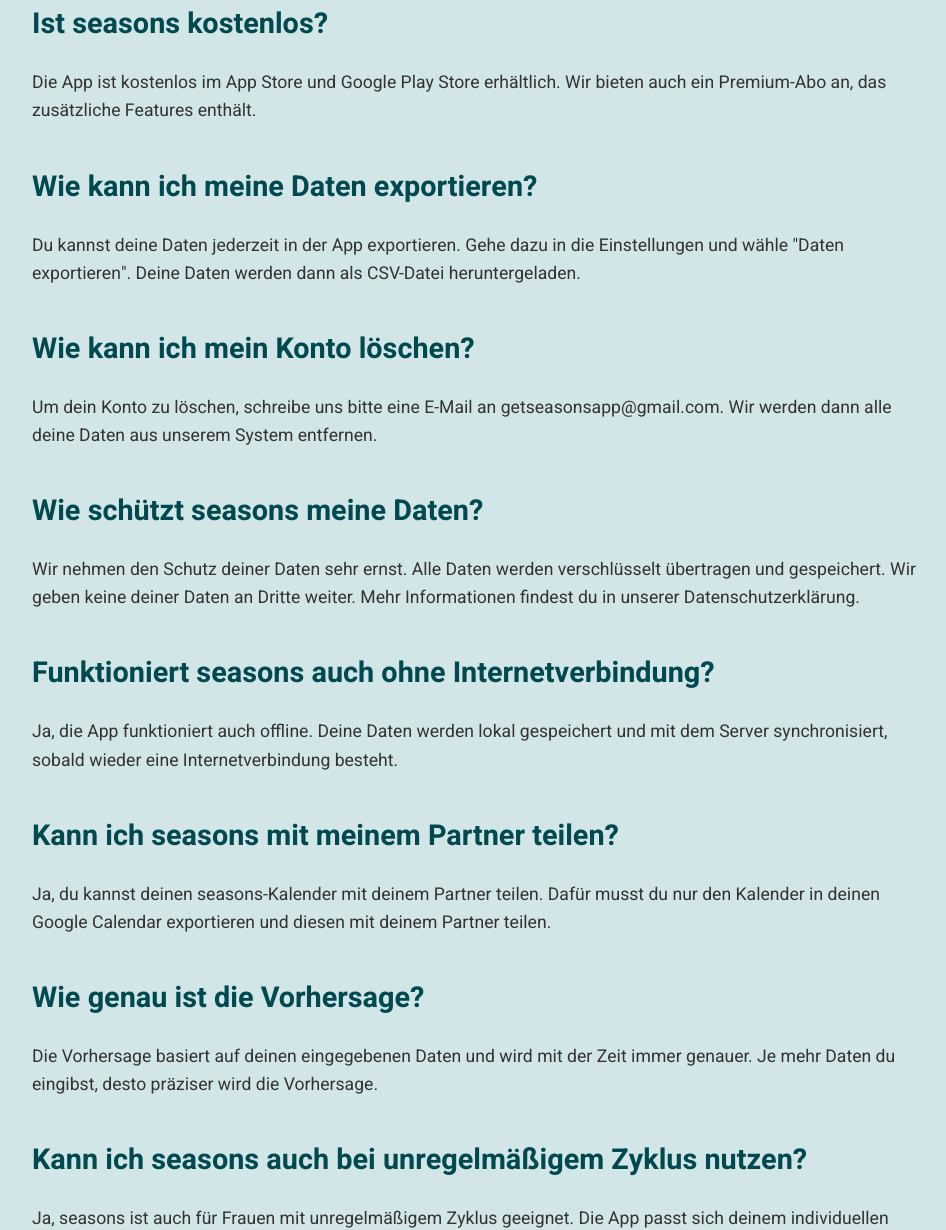
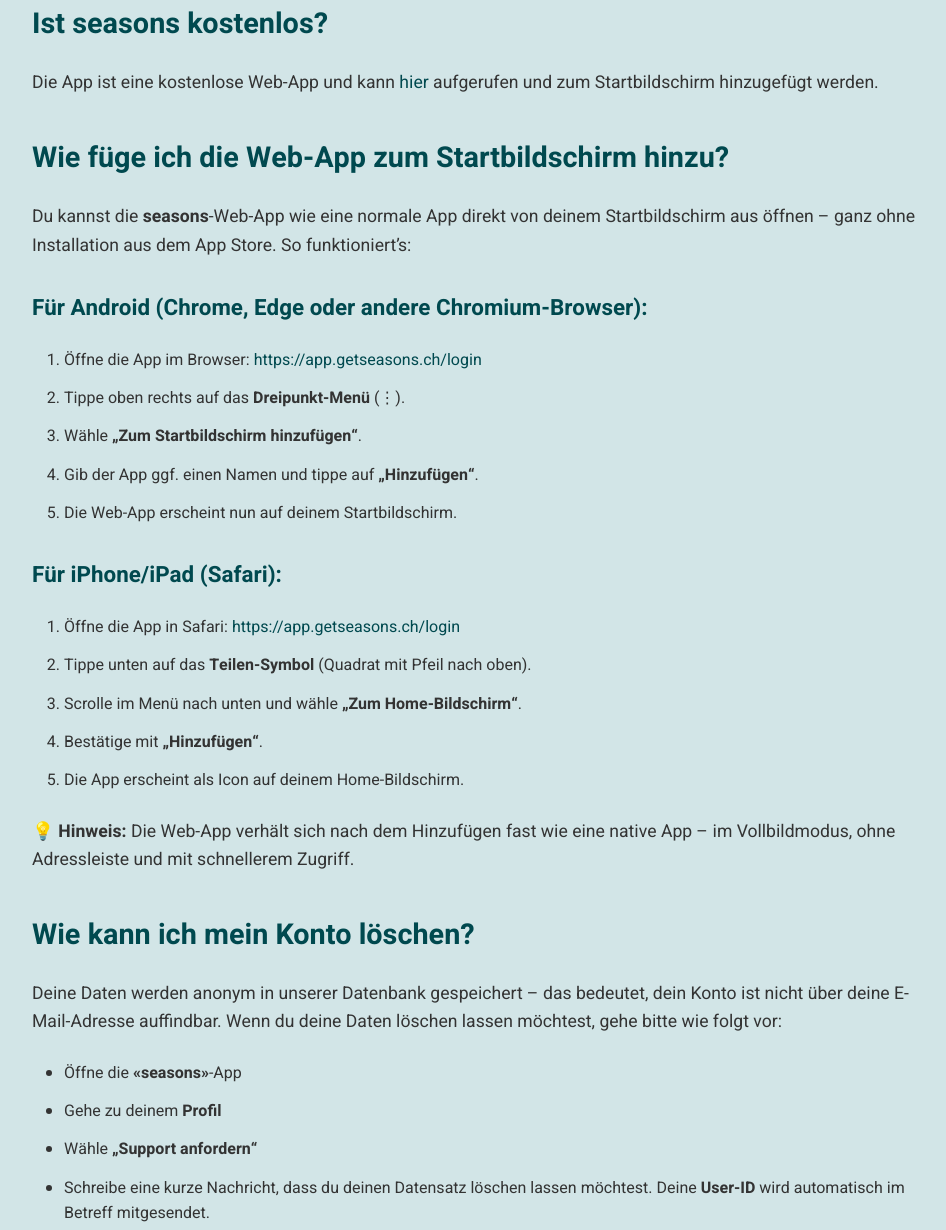
Before and after one commit to MizuBishi/seasons-website, a website: page faq.html in a window 1280 px wide. Shown: the part 710-1940 px from the top of the page, without its empty margins (160-1106 px from the left). Drawn offline with Linux system fonts and the light colour scheme.

Commit message:
fix: Update FAQ section

```diff
--- a/faq.html
+++ b/faq.html
@@ -35,8 +35,9 @@
         <p>
           Wir haben euch eine Zusammenstellung der meist gestellten Fragen
           gemacht. Falls eure Frage untenstehend nicht beantwortet wird, dürft
-          ihr euch ungeniert und jederzeit unter getseasonsapp@gmail.com bei uns
-          melden!
+          ihr euch ungeniert und jederzeit unter
+          <a href="mailto:getseasonsapp@gmail.com">getseasonsapp@gmail.com</a>
+          bei uns melden!
         </p>
 
         <h2>Was ist seasons?</h2>
@@ -60,23 +61,94 @@
 
         <h2>Ist seasons kostenlos?</h2>
         <p>
-          Die App ist kostenlos im App Store und Google Play Store erhältlich.
-          Wir bieten auch ein Premium-Abo an, das zusätzliche Features enthält.
+          Die App ist eine kostenlose Web-App und kann
+          <a
+            href="https://app.getseasons.ch/login"
+            target="_blank"
+            rel="noopener noreferrer"
+          >
+            hier
+          </a>
+          aufgerufen und zum Startbildschirm hinzugefügt werden.
         </p>
 
-        <h2>Wie kann ich meine Daten exportieren?</h2>
+        <h2>Wie füge ich die Web-App zum Startbildschirm hinzu?</h2>
         <p>
-          Du kannst deine Daten jederzeit in der App exportieren. Gehe dazu in
-          die Einstellungen und wähle "Daten exportieren". Deine Daten werden
-          dann als CSV-Datei heruntergeladen.
+          Du kannst die <strong>seasons</strong>-Web-App wie eine normale App
+          direkt von deinem Startbildschirm aus öffnen – ganz ohne Installation
+          aus dem App Store. So funktioniert’s:
+        </p>
+
+        <h3>Für Android (Chrome, Edge oder andere Chromium-Browser):</h3>
+        <ol>
+          <li>
+            Öffne die App im Browser:
+            <a
+              href="https://app.getseasons.ch/login"
+              target="_blank"
+              rel="noopener noreferrer"
+            >
+              https://app.getseasons.ch/login
+            </a>
+          </li>
+          <li>
+            Tippe oben rechts auf das <strong>Dreipunkt-Menü</strong> (⋮).
+          </li>
+          <li>Wähle <strong>„Zum Startbildschirm hinzufügen“</strong>.</li>
+          <li>
+            Gib der App ggf. einen Namen und tippe auf
+            <strong>„Hinzufügen“</strong>.
+          </li>
+          <li>Die Web-App erscheint nun auf deinem Startbildschirm.</li>
+        </ol>
+
+        <h3>Für iPhone/iPad (Safari):</h3>
+        <ol>
+          <li>
+            Öffne die App in Safari:
+            <a
+              href="https://app.getseasons.ch/login"
+              target="_blank"
+              rel="noopener noreferrer"
+            >
+              https://app.getseasons.ch/login
+            </a>
+          </li>
+          <li>
+            Tippe unten auf das <strong>Teilen-Symbol</strong> (Quadrat mit
+            Pfeil nach oben).
+          </li>
+          <li>
+            Scrolle im Menü nach unten und wähle
+            <strong>„Zum Home-Bildschirm“</strong>.
+          </li>
+          <li>Bestätige mit <strong>„Hinzufügen“</strong>.</li>
+          <li>Die App erscheint als Icon auf deinem Home-Bildschirm.</li>
+        </ol>
+
+        <p>
+          <strong>💡 Hinweis:</strong> Die Web-App verhält sich nach dem
+          Hinzufügen fast wie eine native App – im Vollbildmodus, ohne
+          Adressleiste und mit schnellerem Zugriff.
         </p>
 
         <h2>Wie kann ich mein Konto löschen?</h2>
         <p>
-          Um dein Konto zu löschen, schreibe uns bitte eine E-Mail an
-          getseasonsapp@gmail.com. Wir werden dann alle deine Daten aus unserem
-          System entfernen.
+          Deine Daten werden anonym in unserer Datenbank gespeichert – das
+          bedeutet, dein Konto ist nicht über deine E-Mail-Adresse auffindbar.
+          Wenn du deine Daten löschen lassen möchtest, gehe bitte wie folgt vor:
         </p>
+        <ul>
+          <li>Öffne die <strong>«seasons»</strong>-App</li>
+          <li>Gehe zu deinem <strong>Profil</strong></li>
+          <li>Wähle <strong>„Support anfordern“</strong></li>
+          <li>
+            Schreibe eine kurze Nachricht, dass du deinen Datensatz löschen
+            lassen möchtest. Deine <strong>User-ID</strong> wird automatisch im
+            Betreff mitgesendet.
+          </li>
+        </ul>
+        <p>Wir bestätigen dir die Löschung, sobald sie abgeschlossen ist.</p>
 
         <h2>Wie schützt seasons meine Daten?</h2>
         <p>
@@ -87,17 +159,43 @@
         </p>
 
         <h2>Funktioniert seasons auch ohne Internetverbindung?</h2>
-        <p>
-          Ja, die App funktioniert auch offline. Deine Daten werden lokal
-          gespeichert und mit dem Server synchronisiert, sobald wieder eine
-          Internetverbindung besteht.
-        </p>
+        <p>Nein</p>
 
         <h2>Kann ich seasons mit meinem Partner teilen?</h2>
         <p>
-          Ja, du kannst deinen seasons-Kalender mit deinem Partner teilen. Dafür
-          musst du nur den Kalender in deinen Google Calendar exportieren und
-          diesen mit deinem Partner teilen.
+          Ja, du kannst deinen <strong>seasons-Kalender</strong> mit deinem
+          Partner teilen – über Google Calendar. So geht’s:
+        </p>
+        <ol>
+          <li>
+            Öffne
+            <a
+              href="https://calendar.google.com"
+              target="_blank"
+              rel="noopener noreferrer"
+              >Google Calendar</a
+            >
+            am Computer (nicht in der mobilen App).
+          </li>
+          <li>
+            Bewege die Maus in der linken Seitenleiste über den seasons-Kalender
+            und klicke auf das <strong>Dreipunkt-Menü</strong>.
+          </li>
+          <li>Wähle <strong>„Einstellungen und Freigabe“</strong>.</li>
+          <li>Scrolle nach unten zu <strong>„Personen hinzufügen“</strong>.</li>
+          <li>
+            Gib die E-Mail-Adresse deines Partners ein und wähle die
+            Berechtigung aus (z.&nbsp;B. „Alle Termindetails anzeigen“ oder
+            „Änderungen vornehmen“).
+          </li>
+          <li>
+            Klicke auf <strong>„Senden“</strong> – dein Partner erhält eine
+            Einladung.
+          </li>
+        </ol>
+        <p>
+          Sobald dein Partner den Kalender angenommen hat, sieht er alle
+          gemeinsamen Einträge direkt in seinem Google Calendar.
         </p>
 
         <h2>Wie genau ist die Vorhersage?</h2>
--- a/style.css
+++ b/style.css
@@ -499,6 +499,16 @@
     }
   }
 
+  ol {
+    margin: 1.5rem 0;
+    padding-left: 2rem;
+
+    li {
+      margin-bottom: 0.8rem;
+      line-height: 1.6;
+    }
+  }
+
   a {
     color: var(--color-base);
     text-decoration: none;
```
